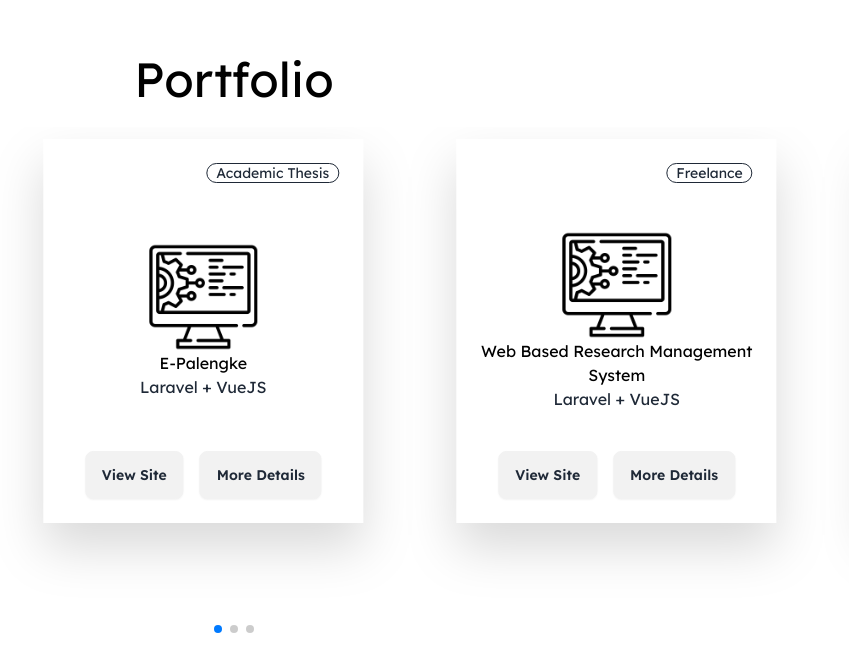
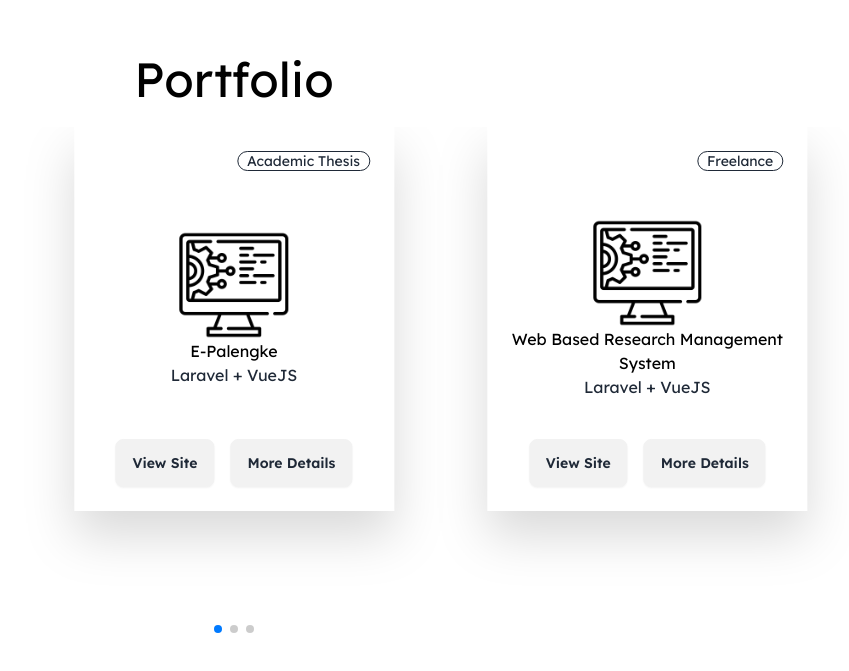
Before and after one commit to DanerisMendoza/portfolio, a Vue app: page / in a window 1280 px wide. Shown: the part 765-1436 px from the top of the page, without its empty margins (406-1255 px from the left). Built offline with nearby package versions, Linux system fonts and the light colour scheme.

Commit message:
update porfolio card margin

```diff
--- a/src/components/portfolio.vue
+++ b/src/components/portfolio.vue
@@ -14,7 +14,7 @@
             },
         }">
             <swiper-slide v-for="(project, key) in recent_projects" :key="key" style="height: 65vh;">
-                <div class="flex flex-col justify-between drop-shadow-2xl bg-white w-80 h-96 p-6 ml-4 mt-3">
+                <div class="flex flex-col justify-between drop-shadow-2xl bg-white w-80 h-96 p-6 m-center">
                     <div class="badge badge-outline mb-2 self-end">{{ project.type }}</div>
                     <div class="flex flex-col items-center text-center">
                         <img src="../assets/system.png" style="width: 40% " />
```
